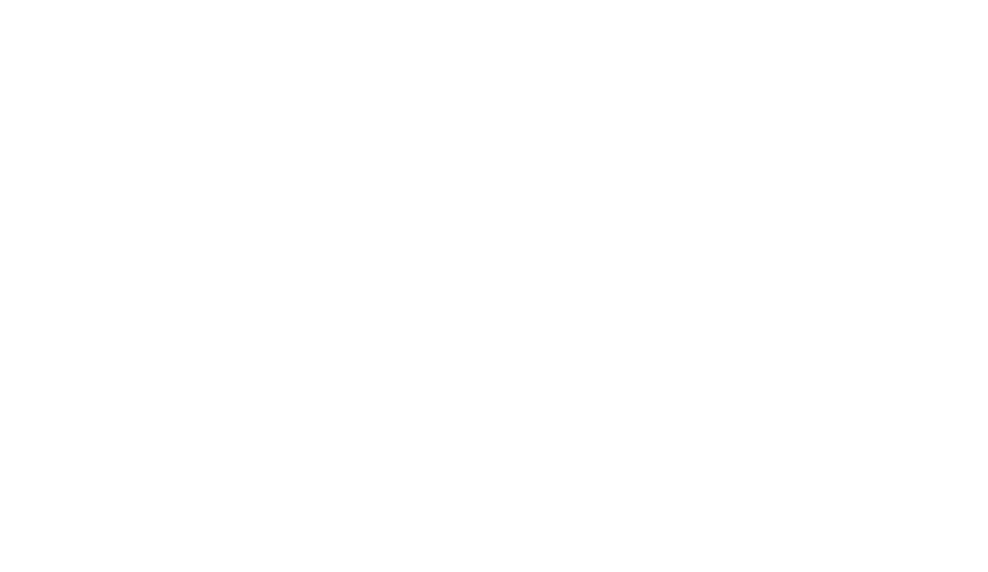
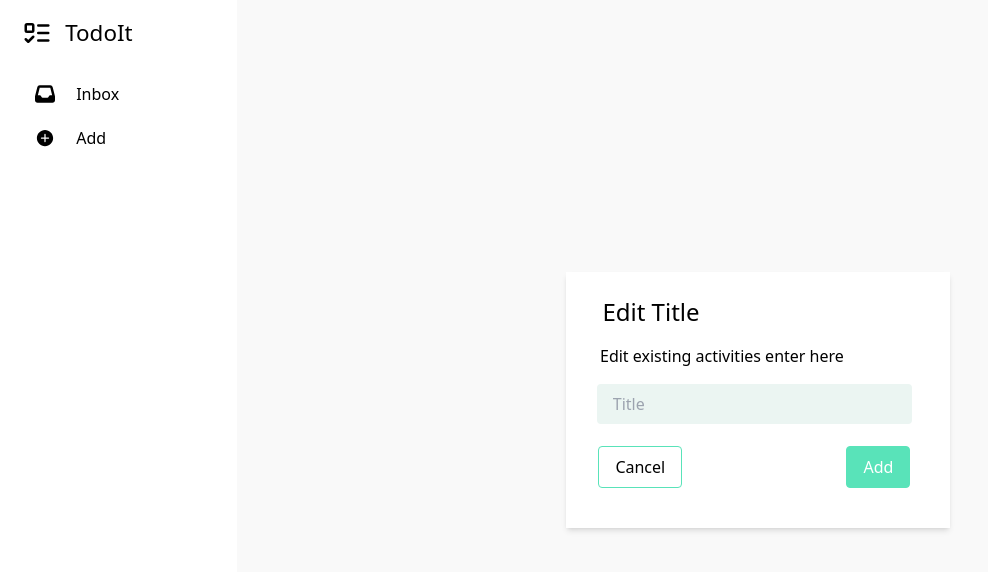
Before and after one commit to Daffa-Khayruyardan/TodoIt, a React (Vite) app in the folder client/: page /todo/edit/1 in a window 1280 px wide. Before the commit this address had no page. Shown: the top 572 px of the page, without its empty margins (0-988 px from the left). Built offline with nearby package versions, Linux system fonts and the light colour scheme; no server answers.

Commit message:
update partial

```diff
--- a/client/components/Card.jsx
+++ b/client/components/Card.jsx
@@ -20,7 +20,7 @@
             {/* container modify */}
             <div className="xl:flex xl:pr-10 xl:justify-between xl:items-cente xl:w-40 xl:h-full">
                 {/* container modify */}
-                <Link to="/todo/add" onClick={editData} className="xl:flex xl:justify-center xl:rounded-full xl:px-2 xl:py-2 xl:items-center xl:cursor-pointer hover:bg-greenLightDying xl:mr-[2em] w-10 h-9">
+                <Link to={`/todo/edit/${itemId}`} onClick={editData} className="xl:flex xl:justify-center xl:rounded-full xl:px-2 xl:py-2 xl:items-center xl:cursor-pointer hover:bg-greenLightDying xl:mr-[2em] w-10 h-9">
                     {/* edit  */}
                     <FaEdit  size={18} />
                 </Link>
--- a/client/components/Sidebar.jsx
+++ b/client/components/Sidebar.jsx
@@ -16,7 +16,8 @@
 
     // condition active link
     const InboxLink = pathname === "/todo";
-    const FavoritesLink = pathname === "/todo/add";
+    const AddLink = pathname === "/todo/add";
+    const EditLink = pathname === "/todo/edit";
 
     return(
         <aside className="h-[100vh] shadow-md w-[18.5vw]">
@@ -32,8 +33,8 @@
             {/* todo link */}
             <LinkButton text="Inbox" to="/todo" icon={<FaInbox size={20} color={`${InboxLink ? "white" : ""}`} />} />
 
-            {/* favorite link */}
-            <LinkButton text="Add" to="/todo/add" icon={<IoIosAddCircle size={20} color={`${FavoritesLink ? "white" : ""}`}/>} />
+            {/* add link */}
+            <LinkButton text="Add" to="/todo/add" icon={<IoIosAddCircle size={20} color={`${AddLink ? "white" : ""}`}/>} />
         </aside>
     )
 }
--- /dev/null
+++ b/client/pages/EditTodo.jsx
@@ -0,0 +1,66 @@
+// import some packages
+import { Link, useParams } from "react-router-dom";
+import { useEffect, useState } from "react";
+import axios from 'axios';
+
+const AddTodo = () => {
+    // get params
+    const {id} = useParams();
+
+    // get content by cards id
+    const [contentData,setContentData] = useState();
+
+    // get modified data
+    const [modifyData,setModifyData] = useState();
+
+    useEffect(() => {
+        axios.get(`http://localhost:3000/todo/${id}`)
+            .then(res => setContentData(res.data.title))
+            .catch(err => console.log(err));
+    }, [])
+
+    // return nothing
+    if(contentData === null) return
+
+    // handle submit changes
+    const handleSubmitChanges = () => {
+        axios.put(`http://localhost:3000/todo/edit/${id}`, {title: modifyData})
+            .then(res => console.log(succesfully))
+            .catch(err => console.log("error"));
+
+
+    };
+
+    console.log(modifyData);
+
+    return(
+        <div className="xl:flex xl:justify-center xl:items-center xl:bg-silverLight xl:flex-1">
+            {/* form container */}
+            <form action="" className="xl:shadow-md xl:bg-white xl:w-96 xl:h-64">
+                {/* form title */}
+                <h1 className="xl:pt-[1em] xl:pl-[1.5em] xl:text-2xl">Edit Title</h1>
+
+                {/* form description */}
+                <p className="xl:pt-[1em] xl:pl-[2.1em]">Edit existing activities enter here</p>
+
+                {/* input field */}
+                <input onChange={(e) => setModifyData(e.target.value)} type="text" placeholder="Title" defaultValue={contentData} className="xl:h-10 xl:pl-4 xl:rounded xl:ml-[1.9em] xl:mt-[1em] xl:w-[82%] xl:input xl:bg-greenLightDying xl:focus:outline-none" />
+
+                {/* button container */}
+                <div className="xl:flex xl:justify-between xl:ml-8 xl:mr-10 xl:items-center xl:mt-[1.4em]">
+                    {/* button cancel */}
+                    <Link to="/todo" className="xl:border xl:px-4 xl:py-2 xl:rounded xl:border-greenLight">
+                        Cancel
+                    </Link>
+
+                    {/* button yes */}
+                    <Link to="/todo" onClick={() => handleSubmitChanges()} className="xl:border xl:px-4 xl:py-2 xl:rounded xl:text-white xl:bg-greenLight xl:border-greenLight">
+                        Add
+                    </Link>
+                </div>
+            </form>
+        </div>
+    )
+}
+
+export default AddTodo;
--- a/client/pages/Todo.jsx
+++ b/client/pages/Todo.jsx
@@ -38,12 +38,6 @@
         window.location.reload();
     };
 
-    // handle edit
-    const handleData = () => {
-        navigate('/todo/add');
-        console.log("Hello")
-    };
-
     return(
         <div className="xl:flex-1 bg-silverLight">
             {/* title container */}
--- a/client/src/App.jsx
+++ b/client/src/App.jsx
@@ -9,7 +9,7 @@
 import Login from "../pages/Login";
 import Register from "../pages/Register";
 import Todo from "../pages/Todo";
-import Favorite from "../pages/Favorite";
+import EditTodo from "../pages/EditTodo";
 import AddTodo from "../pages/AddTodo";
 
 const App = () => {
@@ -25,6 +25,7 @@
       <Route path="/" element={<HomeLayout />}>
         <Route path="todo" element={<Todo />} />
         <Route path="todo/add" element={<AddTodo />} />
+        <Route path="todo/edit/:id" element={<EditTodo />} />
       </Route>
     </Routes>
   )
```
